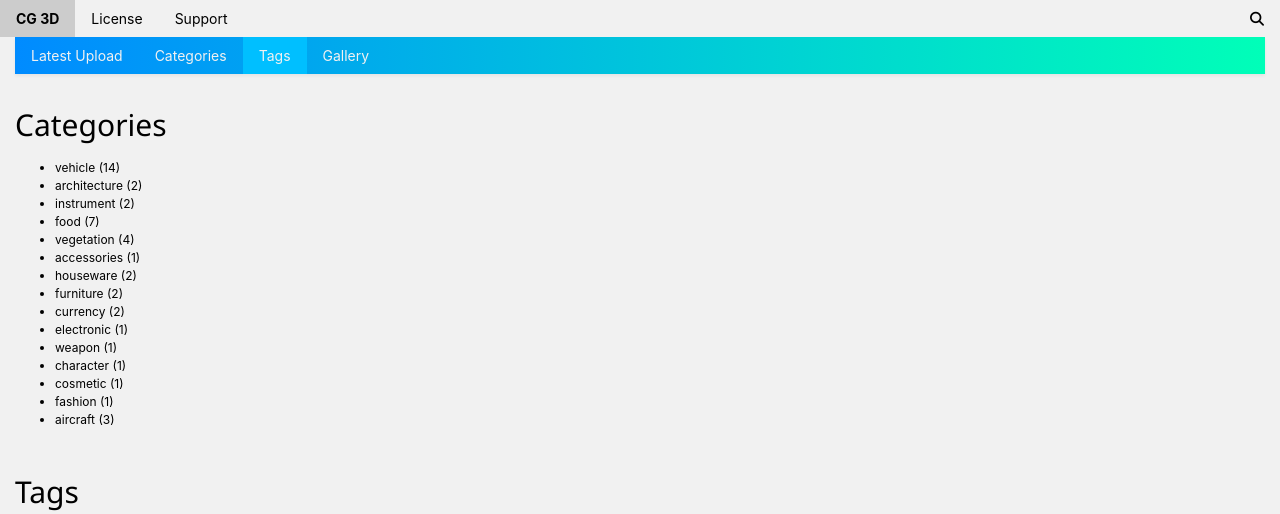
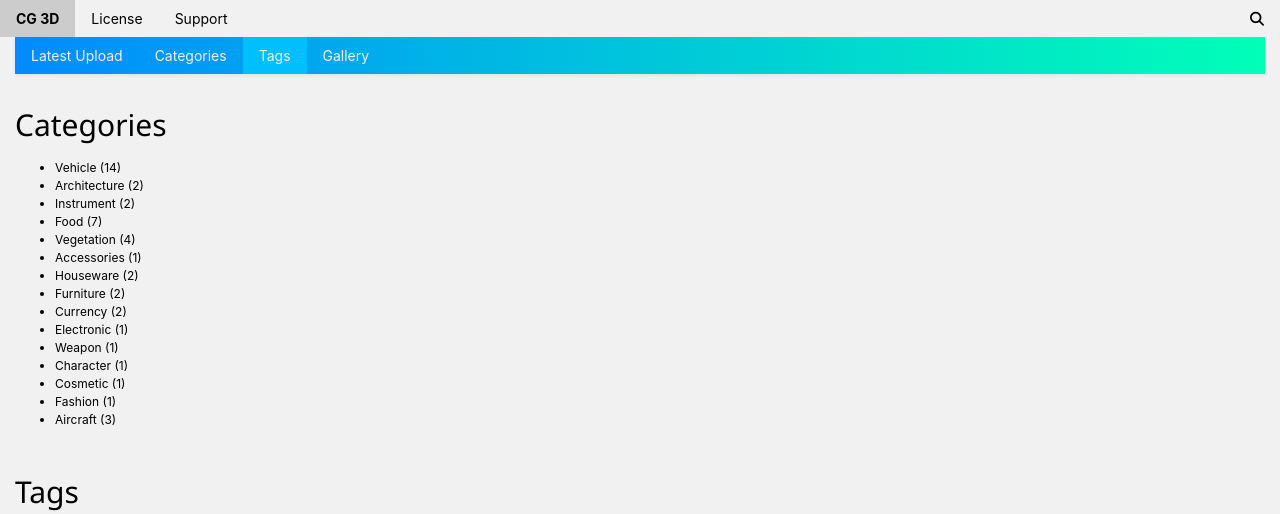
Before and after one commit to artslinux/zltzkjkl0emxcajsghsqi6wv479to0emgeyrcryesou, a Jekyll site: the page built from npr.html, in a window 1280 px wide and 900 px high. Shown: the top 514 px of the window. Built offline with Jekyll 4.4.1, drawn with Linux system fonts in a browser that asks for light colours; nearby versions of some CDN libraries.

Commit message:
Update npr.html

```diff
--- a/npr.html
+++ b/npr.html
@@ -15,11 +15,11 @@ title: NPR
 {% assign categories_list = site.categories %}
   {% if categories_list.first[0] == null %}
     {% for models in categories_list %}
-      <li><a href="#{{ models | downcase }}">{{ models | downcase }} ({{ site.tags[models].size }})</a></li>
+      <li><a href="#{{ models | downcase }}">{{ models | capitalize }} ({{ site.tags[models].size }})</a></li>
     {% endfor %}
   {% else %}
     {% for models in categories_list %}
-      <li><a href="{{ models[0] | downcase }}">{{ models[0] | downcase }} ({{ models[1].size }})</a></li>
+      <li><a href="{{ models[0] | downcase }}">{{ models[0] | capitalize }} ({{ models[1].size }})</a></li>
     {% endfor %}
   {% endif %}
 {% assign categories_list = nil %}
```
